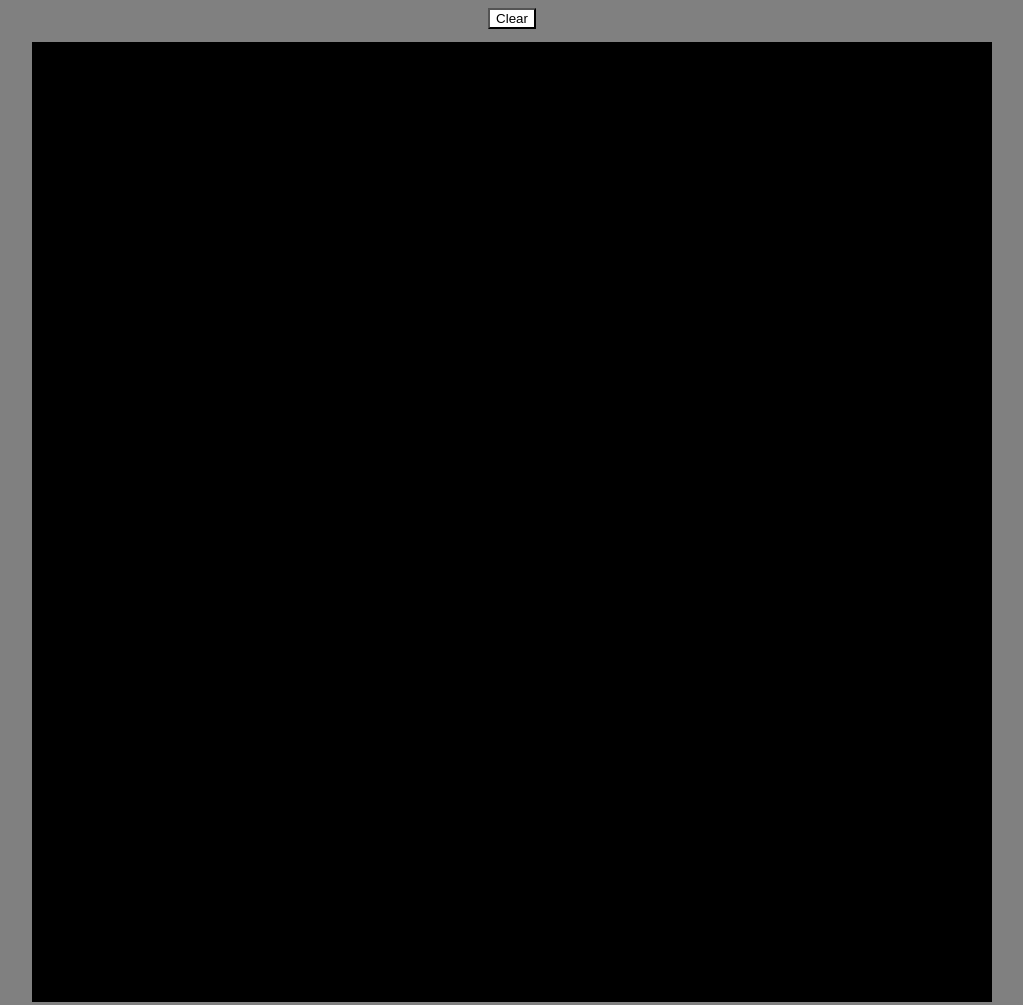
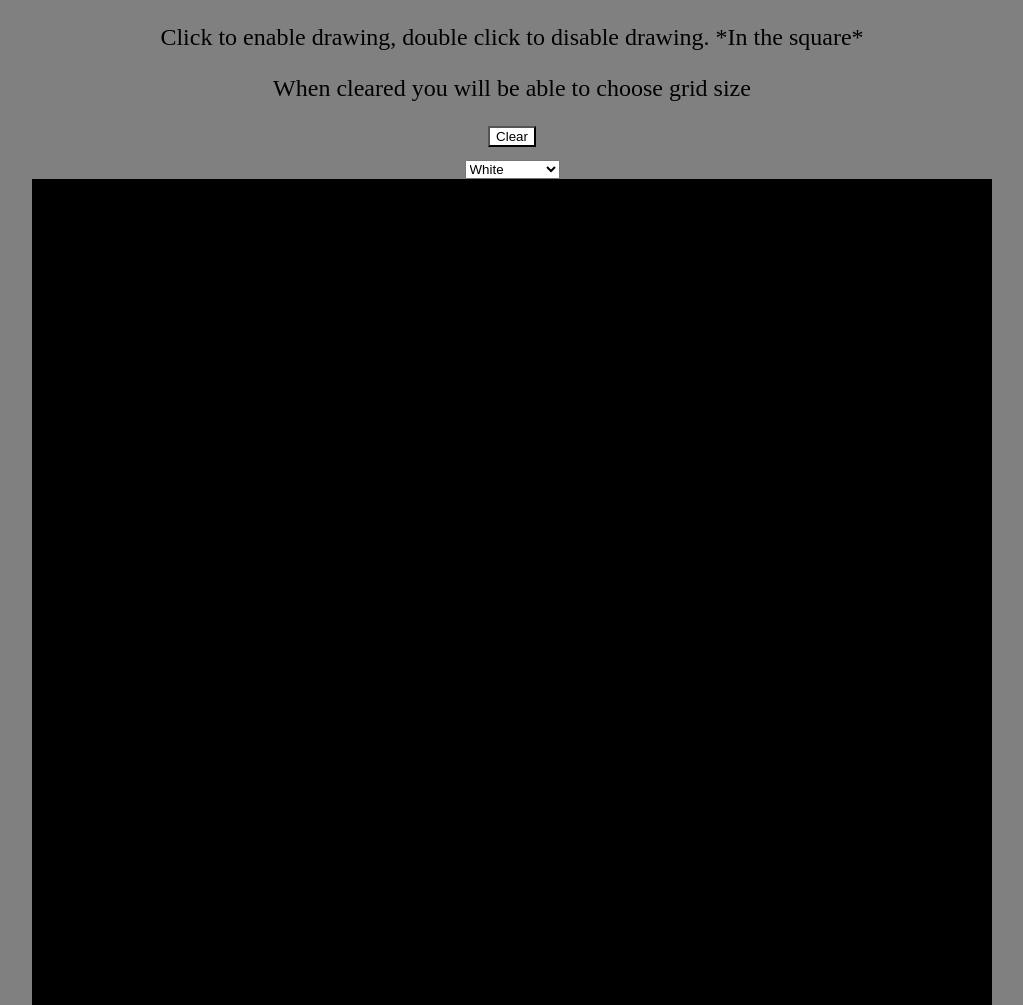
Before and after one commit to D-JSimpson/Etch-A-Sketch, a plain HTML site: page index.html in a window 1280 px wide. Shown: the top 1005 px of the page, without its empty margins (128-1151 px from the left). Drawn offline with Linux system fonts and the light colour scheme.

Commit message:
Allow the user to enable drawing on click, disable on doubleclick, and change marker color

```diff
--- a/index.html
+++ b/index.html
@@ -10,13 +10,31 @@
 
 </head>
 
-<body>
+<body id = 'body'>
 
-
+    <p class = "instructions">Click to enable drawing, double click to disable drawing. *In the square*</p>
+    <p class = "instructions">When cleared you will be able to choose grid size</p>
 
     <main>
 
         <button id = "clear">Clear</button>
+
+        <select id = 'marker-dropdown' onchange='markerChange()'>
+            <option value = "white">White</option>
+            <option value = "black">Black</option>
+            <option value = "red">Red</option>
+            <option value = "orange">Orange</option>
+            <option value = "yellow">Yellow</option>
+            <option value = "lightgreen">Light Green</option>
+            <option value = "green">Green</option>
+            <option value = "neon green">Neon Green</option>
+            <option value = "cyan">Cyan</option>
+            <option value = "skyblue">Sky Blue</option>
+            <option value = "blue">Blue</option>
+            <option value = "purple">Purple</option>
+            <option value = "magenta">Magenta</option>
+            <option value = "hot pink">Hot Pink</option>
+        </select>
 
         <div id = 'container'>
 
--- a/script.js
+++ b/script.js
@@ -1,10 +1,30 @@
 const container = document.getElementById('container');
 const clearButton = document.getElementById('clear');
-console.log(container.clientWidth);
 
+let marker = 'white';
 
+function markerChange(){
+    marker = document.getElementById('marker-dropdown').value;
+    console.log(marker);
+}
+
+let drawToggle = false;
+let percentMode = false;
+
+container.addEventListener('click', function(){drawToggle = true;});
+container.addEventListener('dblclick', function(){drawToggle = false;});
 
 makeGrid(16);
+
+function draw(div){
+    if(drawToggle === true){
+        if(marker == 'neon green'){div.style.backgroundColor = '#00FF80'}
+        else if(marker == 'hot pink'){div.style.backgroundColor = '#FF0080'}
+        else{
+            div.style.backgroundColor = marker;
+        }
+    }
+}
 
 function makeGrid(size){
     let divWidth = (container.clientWidth)/size;
@@ -16,7 +36,7 @@ for(let i = 0; i <= newSize - 1; i++){
     div.className = 'grid-square';
     div.style.cssText = "background-color: black; "
     container.appendChild(div);
-    div.addEventListener('mouseenter', function(){div.style.backgroundColor = 'white';});
+    div.addEventListener('mousemove', function(){draw(this)});
     }
 }
 
@@ -27,7 +47,7 @@ function clear(){
 
 clearButton.addEventListener('click', function(){
     clear();
-    let gridSize = window.prompt('What would you like th new grid size to be?');;
+    let gridSize = window.prompt('What would you like the new grid size to be?');;
     while(gridSize % 1 !== 0 || gridSize > 100){
     alert("Enter a NUMBER that is also less than or equal to 100");
     gridSize = window.prompt('What would you like th new grid size to be?');
--- a/style.css
+++ b/style.css
@@ -16,3 +16,7 @@ main{
     background-color: white;
     margin-bottom: 1%;
 }
+.instructions{
+    font-size: 24px;
+    text-align: center;
+}
```
